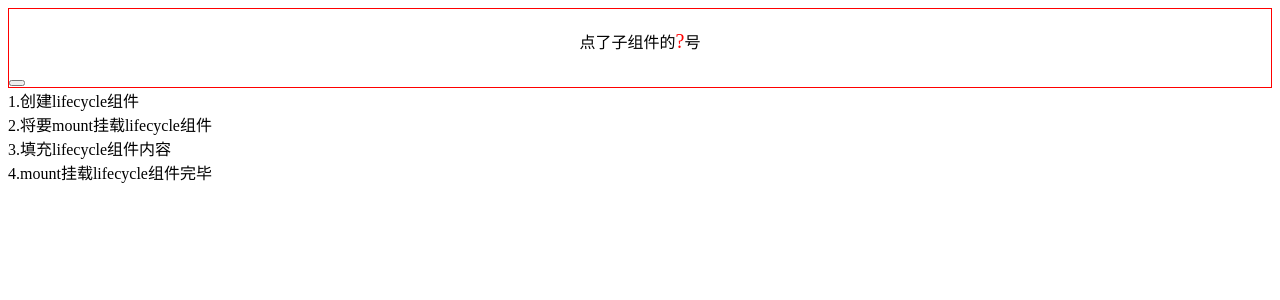
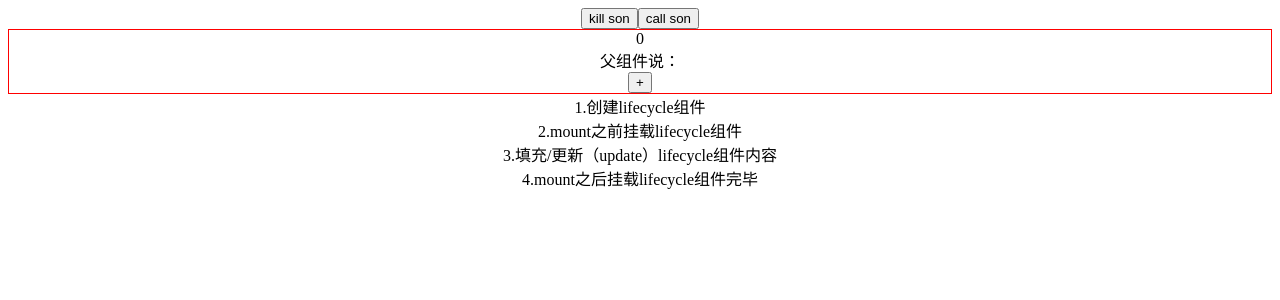
Before and after one commit to yangdepp/my-react-app, a React (Create React App) app: page / in a window 1280 px wide. Shown: the top 300 px of the page. Built offline with nearby package versions, Linux system fonts and the light colour scheme.

Commit message:
生命周期

```diff
--- a/src/App.css
+++ b/src/App.css
@@ -32,5 +32,12 @@
   font-size: 20px;
 }
 .parent{
+  text-align: center;
+}
+.lifecycle{
+  text-align: center;
   border: 1px solid red;
 }
+.log-content{
+  text-align: center;
+}
--- a/src/App.js
+++ b/src/App.js
@@ -4,29 +4,29 @@ import Counter from './counter/counter';
 import Lifecycle from './lifecycle/lifecycle';
 
 class App extends Component {
-  constructor(){
+  onClick() {
+    this.setState({
+      hasChild: false
+    })
+  }
+  callSon(){
+    this.setState({
+      word: '你还好吧'
+    })
+  }
+  constructor() {
     super()
     this.state = {
-      btnType: '?'
+      hasChild: true
     }
   }
-  selectType(type){
-    if(type === 1){
-      this.setState({
-        btnType: '加'
-      })
-    }else{
-      this.setState({
-        btnType: '减'
-      })
-    }
-  }
+
   render() {
     return (
       <div className="parent">
-        <p className="click-type">点了子组件的<span className="type">{this.state.btnType}</span>号</p>
-        {/* <Counter name="App" selectType={this.selectType.bind(this)}/> */}
-        <Lifecycle />
+        <button onClick={() => this.onClick()}>kill son</button>
+        <button onClick={()=>this.callSon()}>call son</button>
+        {this.state.hasChild ? <Lifecycle word={this.state.word} /> : null}
       </div>
     );
   }
--- a/src/lifecycle/lifecycle.js
+++ b/src/lifecycle/lifecycle.js
@@ -1,6 +1,7 @@
 import React, { Component } from 'react';
 
 let div = document.createElement('div');
+div.className = 'log-content'
 document.body.appendChild(div)
 console.log = function (content) {
   div.innerHTML += `${content}<br>`
@@ -10,30 +11,69 @@ console.log = function (content) {
 class lifeCycle extends Component {
   onClick() {
     console.log('用户点击了')
+    this.setState({
+      n: this.state.n += 1
+    })
   }
 
+  // 1、不能在mount之前setState
+  // 2、不能在render()中setState
+  // 3、不能在componentWillUpdate中setState，原因同2
+  // 4、也不能在componentDidUpdate中setState，原因同2
+  // 因为setState会触发render更新，所以未挂载之前不能，render()中也不行，否则会循环更新
+
+
   constructor() {
-    super()
+    super();
+    this.state = {
+      n: 0
+    }
     console.log('1.创建lifecycle组件')
     this.state = {
-      number: 0,
+      n: 0,
     }
   }
   componentWillMount() {
-    console.log('2.将要mount挂载lifecycle组件')
+    // console.log(this.state)  // 如果在此处第一次初始化state，则state是null
+    console.log('2.mount之前挂载lifecycle组件')
   }
 
   render() {
-    console.log('3.填充lifecycle组件内容')
+    console.log('3.填充/更新（update）lifecycle组件内容')
     return (
       <div className="lifecycle">
-        <button onClick={() => this.onClick()}></button>
+        <span>{this.state.n}</span>
+        <div>父组件说：{this.props.word}</div>
+        <button onClick={() => this.onClick()}>+</button>
       </div>
     )
   }
 
   componentDidMount() {
-    console.log('4.mount挂载lifecycle组件完毕')
+    console.log('4.mount之后挂载lifecycle组件完毕')
+  }
+
+  componentWillUpdate() {
+    console.log('Update之前 lifecycle组件将要更新了')
+  }
+
+  shouldComponentUpdate(nextProps, nextState) {
+    if (nextState.n % 2 === 0) {
+      return true
+    } else {
+      return false
+    }
+  }
+  componentDidUpdate() {
+    console.log('Update之后 即render之后')
+  }
+
+  componentWillUnmount() {
+    console.log('lifecycle组件快要死了')
+  }
+
+  componentWillReceiveProps() {
+    console.log('我的父组件说话了')
   }
 }
 
```
